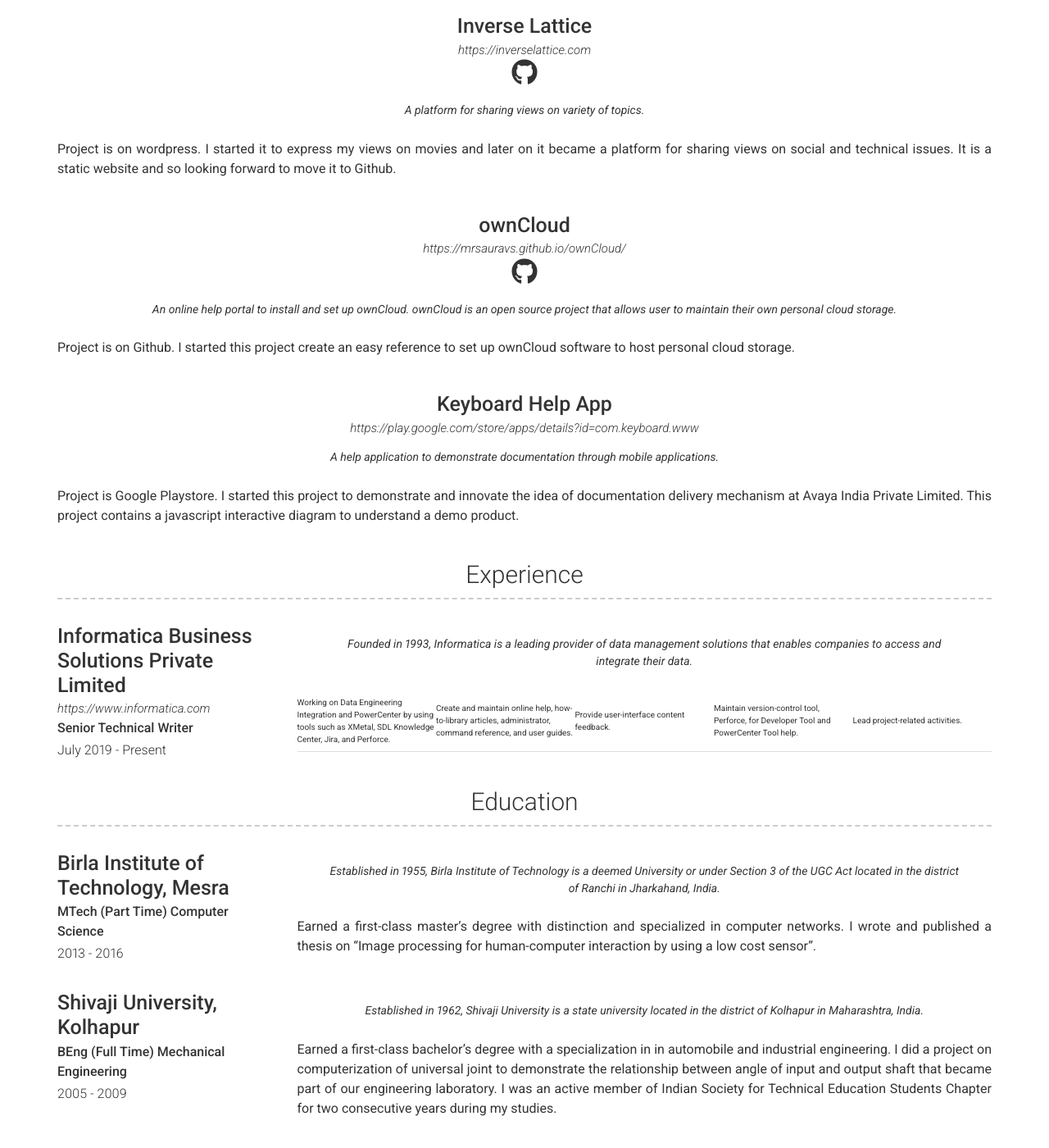
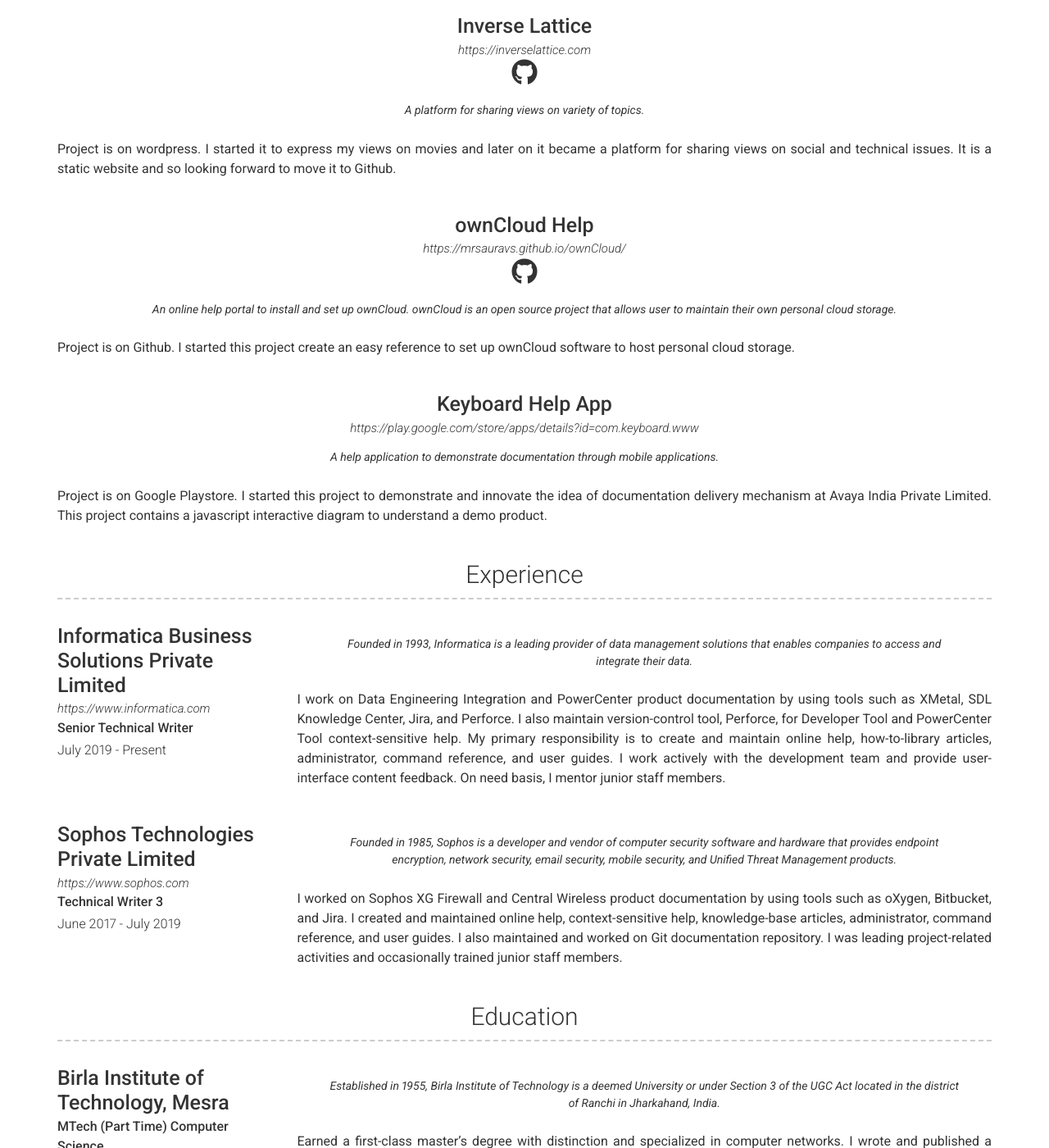
Before and after one commit to mrsauravs/professionalcv, a Jekyll site: the page built from index.md, in a window 1280 px wide and 1400 px high, scrolled down 528 px. Shown: the whole window at 82% size. Built offline with Jekyll 4.4.1, drawn with Linux system fonts in a browser that asks for light colours; nearby versions of some CDN libraries.

Commit message:
Updated files

```diff
--- a/_data/experience.yml
+++ b/_data/experience.yml
@@ -7,4 +7,13 @@
   quote: >
    Founded in 1993, Informatica is a leading provider of data management solutions that enables companies to access and integrate their data.
   description: | # this will include new lines to allow paragraphs
-    Working on Data Engineering Integration and PowerCenter by using tools such as XMetal, SDL Knowledge Center, Jira, and Perforce. | Create and maintain online help, how-to-library articles, administrator, command reference, and user guides. | Provide user-interface content feedback. | Maintain version-control tool, Perforce, for Developer Tool and PowerCenter Tool help. | Lead project-related activities.
+    I work on Data Engineering Integration and PowerCenter product documentation by using tools such as XMetal, SDL Knowledge Center, Jira, and Perforce. I also maintain version-control tool, Perforce, for Developer Tool and PowerCenter Tool context-sensitive help. My primary responsibility is to create and maintain online help, how-to-library articles, administrator, command reference, and user guides. I work actively with the development team and provide user-interface content feedback. On need basis, I mentor junior staff members.
+- layout: left
+  company: Sophos Technologies Private Limited
+  link: https://www.sophos.com
+  job_title: Technical Writer 3
+  dates: June 2017 - July 2019
+  quote: >
+   Founded in 1985, Sophos is a developer and vendor of computer security software and hardware that provides endpoint encryption, network security, email security, mobile security, and Unified Threat Management products.
+  description: | # this will include new lines to allow paragraphs
+    I worked on Sophos XG Firewall and Central Wireless product documentation by using tools such as oXygen, Bitbucket, and Jira. I created and maintained online help, context-sensitive help, knowledge-base articles, administrator, command reference, and user guides.  I also maintained and worked on Git documentation repository. I was leading project-related activities and occasionally trained junior staff members.
--- a/_data/projects.yml
+++ b/_data/projects.yml
@@ -9,7 +9,7 @@
     Project is on wordpress. I started it to express my views on movies and later on it became a platform for sharing views on social and technical issues. It is a static website and so looking forward to move it to Github.
 
 - layout: top-middle
-  name: ownCloud
+  name: ownCloud Help
   link: https://mrsauravs.github.io/ownCloud/
   github: mrsauravs/ownCloud
   quote: >
@@ -23,4 +23,4 @@
   quote: >
     A help application to demonstrate documentation through mobile applications.
   description: | # this will include new lines to allow paragraphs
-    Project is Google Playstore. I started this project to demonstrate and innovate the idea of documentation delivery mechanism at Avaya India Private Limited. This project contains a javascript interactive diagram to understand a demo product.
+    Project is on Google Playstore. I started this project to demonstrate and innovate the idea of documentation delivery mechanism at Avaya India Private Limited. This project contains a javascript interactive diagram to understand a demo product.
```
